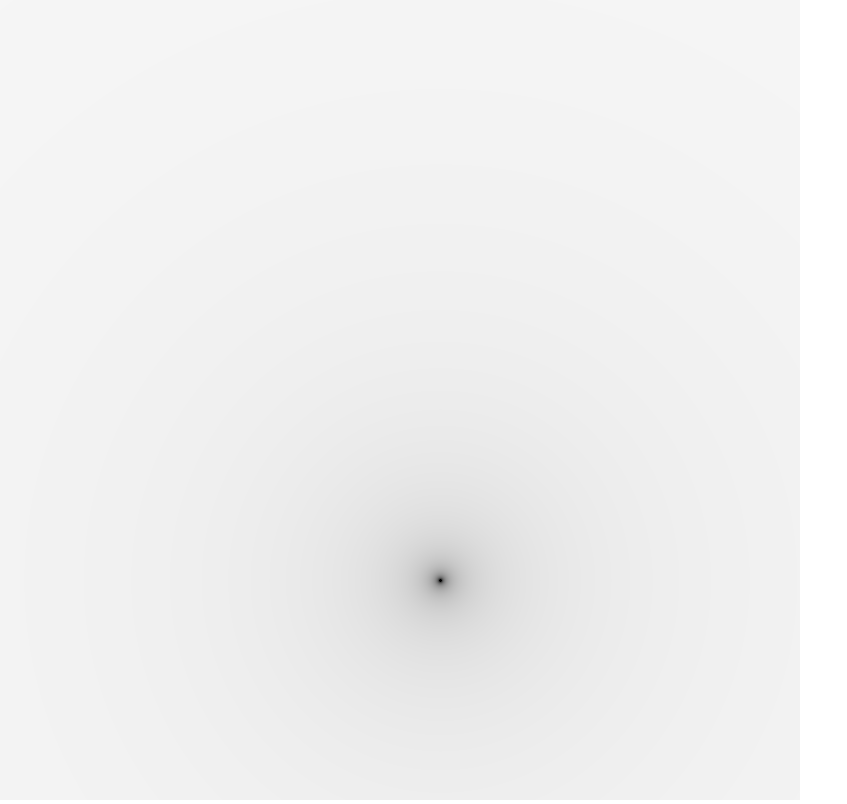
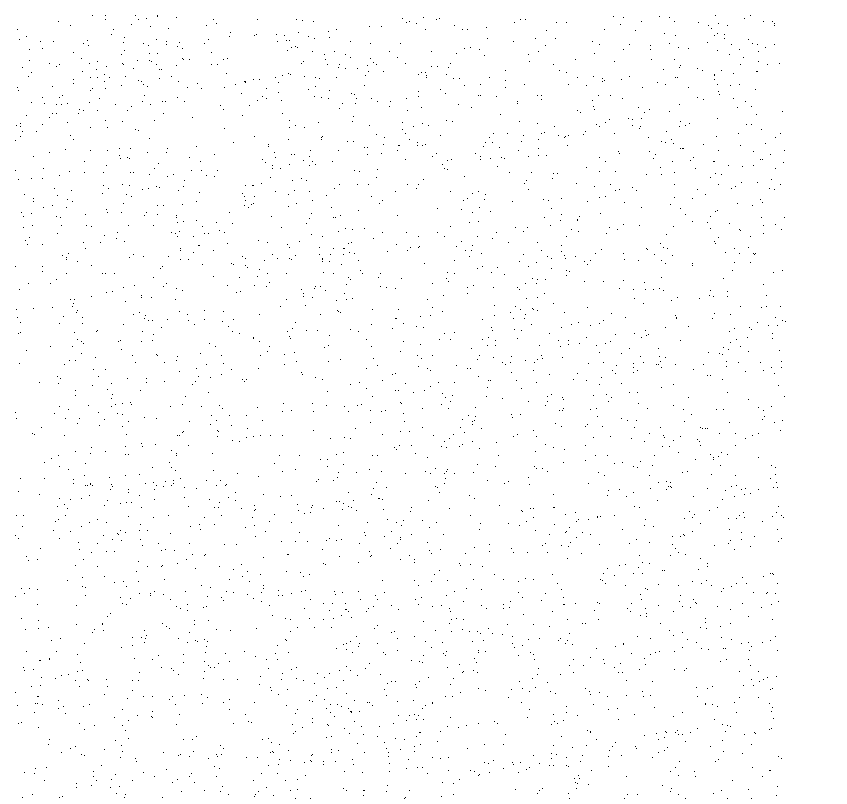
Before and after one commit to maxrothman/maps-project, a plain HTML site: page spacing-test.html in a window 1280 px wide. Shown: the whole page, without its empty margins (0-847 px from the left). Drawn offline with Linux system fonts and the light colour scheme.

Commit message:
Still slow :(

```diff
--- a/spacing-test.html
+++ b/spacing-test.html
@@ -41,6 +41,7 @@
         }
       }
 
+      //still slow, even after removing getImageData and putImageData calls
       function scaled_sample() {
         var points = [{x: 580, y: 440}],
             margin = 15,
@@ -58,17 +59,28 @@
 
         for (var i = 0; i < num_points; i++) {
           var x = rand(margin, canvas.width - margin), y = rand(margin, canvas.height - margin);
-          var idx = (x * canvas.width + y) * 4;
+          var idx = coords2idx(x, y);
           var area = ctx.getImageData(x - (sample_size/2), y - (sample_size/2),
                                   x + (sample_size/2), y + (sample_size/2));
 
           var found = 0;
-          for (var p=0; p<area.data.length; p+=4) {
-            var r = area.data[p], g = area.data[p+1], b = area.data[p+2], a = area.data[p+3];
-            if ((r == 0) && (g == 0) && (b == 0) && (a == 255)) {
-              found++;
+          for (var x1 = x - sample_size/2; x1 <= x + sample_size/2; x1++) {
+            for (var y1 = y - sample_size/2; y1 <= y + sample_size/2; y1++) {
+              var idx1 = coords2idx(x1, y1)
+              if ((data.data[idx] == 0) && (data.data[idx+1] == 0) &&
+                  (data.data[idx+2] == 0) && (data.data[idx+3] == 255)) {
+                found++;
+              }
             }
           }
+
+
+          // for (var p=0; p<area.data.length; p+=4) {
+          //   var r = area.data[p], g = area.data[p+1], b = area.data[p+2], a = area.data[p+3];
+          //   if ((r == 0) && (g == 0) && (b == 0) && (a == 255)) {
+          //     found++;
+          //   }
+          // }
 
           var density = found / (area.width * area.height)
           var expected_density = get_density({x:x, y:y}, points);
@@ -118,8 +130,12 @@
         return data;
       }
 
-      show_density();
-      // scaled_sample();
+      function coords2idx(x, y) {
+        return (x * canvas.width + y) * 4;
+      }
+
+      // show_density();
+      scaled_sample();
 
     </script>
   </body>
```
